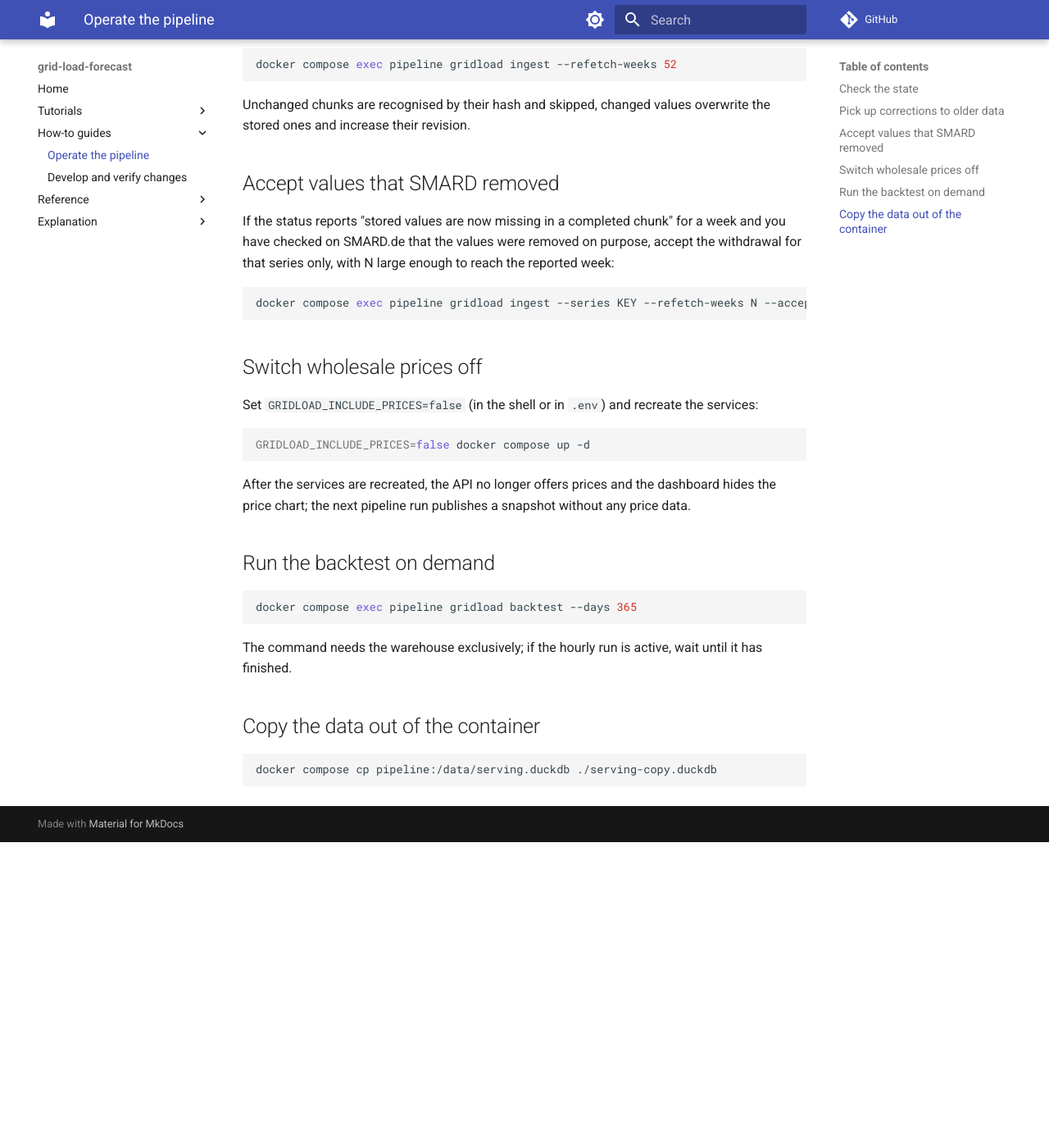
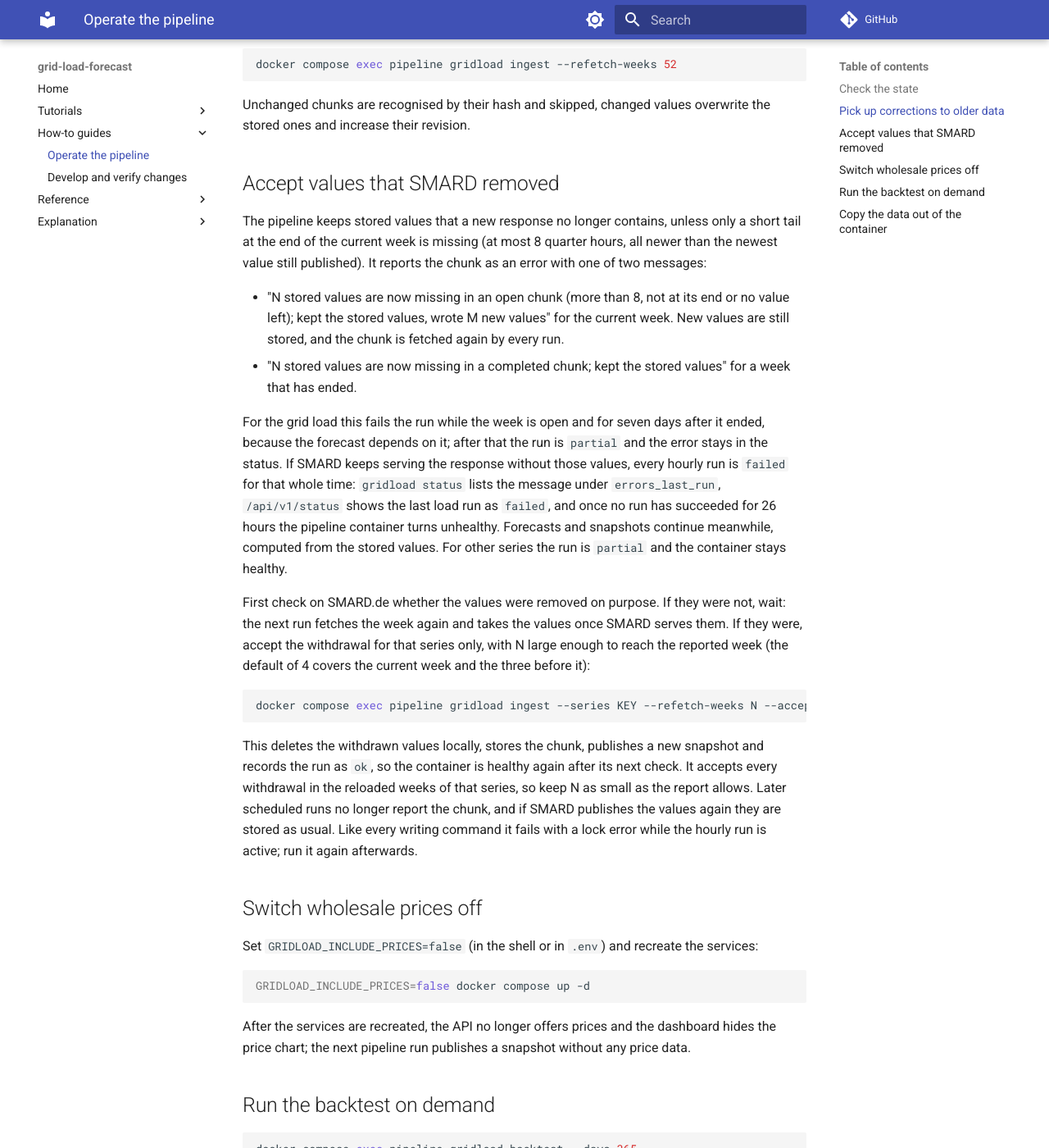
Before and after one commit to deka641/grid-load-forecast, an MkDocs documentation site: the page built from docs/how-to/operate.md, in a window 1280 px wide and 1400 px high, scrolled down 629 px. Shown: the whole window at 82% size. Built offline with MkDocs 1.6.1 and Material for MkDocs 9.7.7, drawn with Linux system fonts in a browser that asks for light colours; comment, search, counter and statistics services are not loaded; before the commit the page ends 1656 px from its top, so only the background shows below that.

Commit message:
Document accepting withdrawn grid load values in the open week

````diff
--- a/docs/how-to/operate.md
+++ b/docs/how-to/operate.md
@@ -22,11 +22,20 @@ Unchanged chunks are recognised by their hash and skipped, changed values overwr
 
 ## Accept values that SMARD removed
 
-If the status reports "stored values are now missing in a completed chunk" for a week and you have checked on SMARD.de that the values were removed on purpose, accept the withdrawal for that series only, with N large enough to reach the reported week:
+The pipeline keeps stored values that a new response no longer contains, unless only a short tail at the end of the current week is missing (at most 8 quarter hours, all newer than the newest value still published). It reports the chunk as an error with one of two messages:
+
+- "N stored values are now missing in an open chunk (more than 8, not at its end or no value left); kept the stored values, wrote M new values" for the current week. New values are still stored, and the chunk is fetched again by every run.
+- "N stored values are now missing in a completed chunk; kept the stored values" for a week that has ended.
+
+For the grid load this fails the run while the week is open and for seven days after it ended, because the forecast depends on it; after that the run is `partial` and the error stays in the status. If SMARD keeps serving the response without those values, every hourly run is `failed` for that whole time: `gridload status` lists the message under `errors_last_run`, `/api/v1/status` shows the last load run as `failed`, and once no run has succeeded for 26 hours the pipeline container turns unhealthy. Forecasts and snapshots continue meanwhile, computed from the stored values. For other series the run is `partial` and the container stays healthy.
+
+First check on SMARD.de whether the values were removed on purpose. If they were not, wait: the next run fetches the week again and takes the values once SMARD serves them. If they were, accept the withdrawal for that series only, with N large enough to reach the reported week (the default of 4 covers the current week and the three before it):
 
 ```bash
 docker compose exec pipeline gridload ingest --series KEY --refetch-weeks N --accept-withdrawals
 ```
+
+This deletes the withdrawn values locally, stores the chunk, publishes a new snapshot and records the run as `ok`, so the container is healthy again after its next check. It accepts every withdrawal in the reloaded weeks of that series, so keep N as small as the report allows. Later scheduled runs no longer report the chunk, and if SMARD publishes the values again they are stored as usual. Like every writing command it fails with a lock error while the hourly run is active; run it again afterwards.
 
 ## Switch wholesale prices off
 
````
Also changed, not shown: docs/reference/cli.md (+1 -1 lines).
